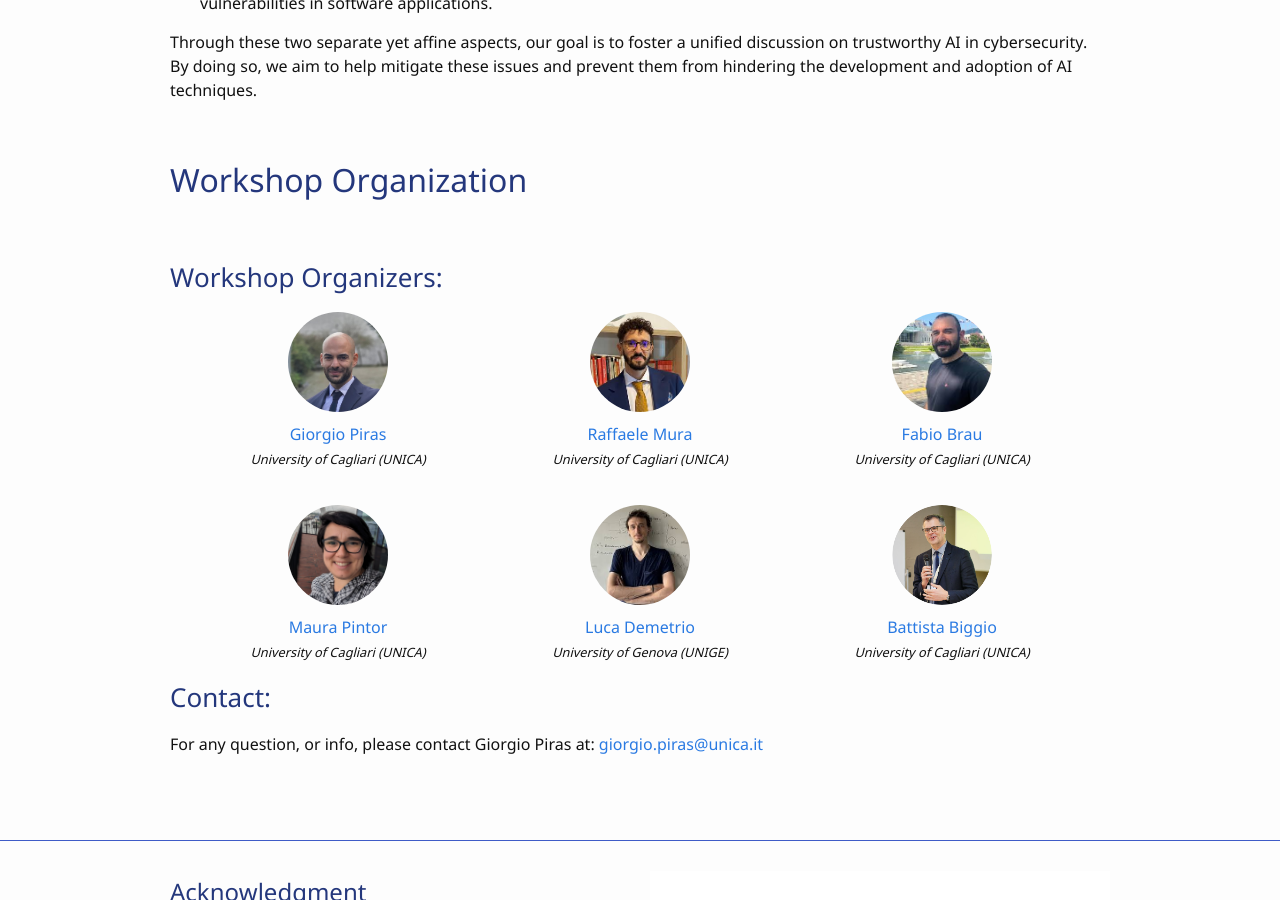
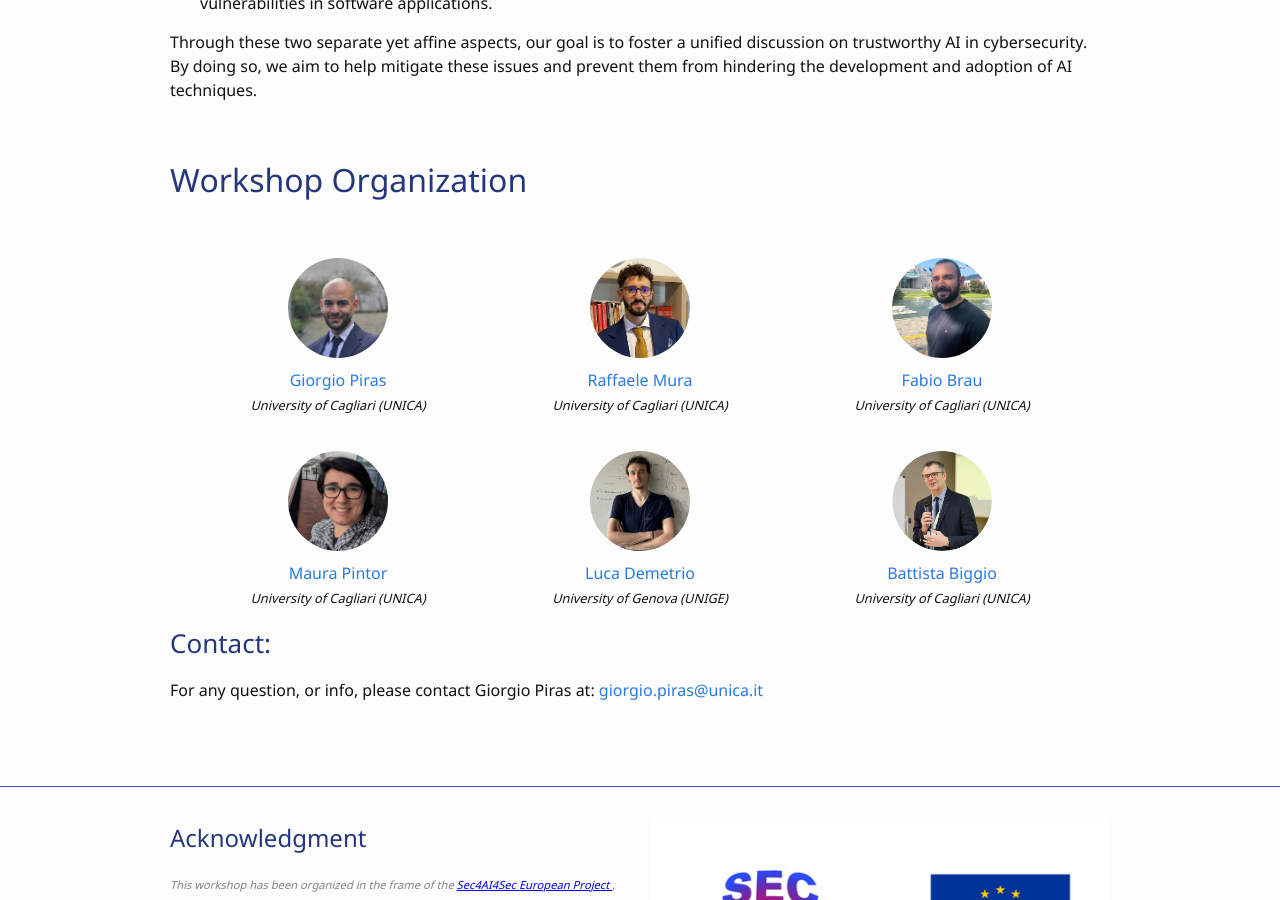
Before and after one commit to taicworkshop/taicworkshop.github.io, a Jekyll site: the page built from index.markdown, in a window 1280 px wide and 900 px high, scrolled down 1962 px. Built offline with Jekyll 4.4.1, drawn with Linux system fonts in a browser that asks for light colours.

Commit message:
minor cosmetic stuff

```diff
--- a/index.markdown
+++ b/index.markdown
@@ -35,7 +35,6 @@ Through these two separate yet affine aspects, our goal is to foster a unified d
 ## Workshop Organization
 
 <br>
-### Workshop Organizers:
 <div style="display: flex; flex-wrap: wrap; gap: 20px; justify-content: center;">
   <div style="display: flex; flex-direction: column; align-items: center; flex-basis: 30%;">
     <img src="{{ '/images/giorgio.jpeg' | relative_url }}" alt="Giorgio Piras" style="width: 100px; height: 100px; object-fit: cover; border-radius: 50%;">
```
